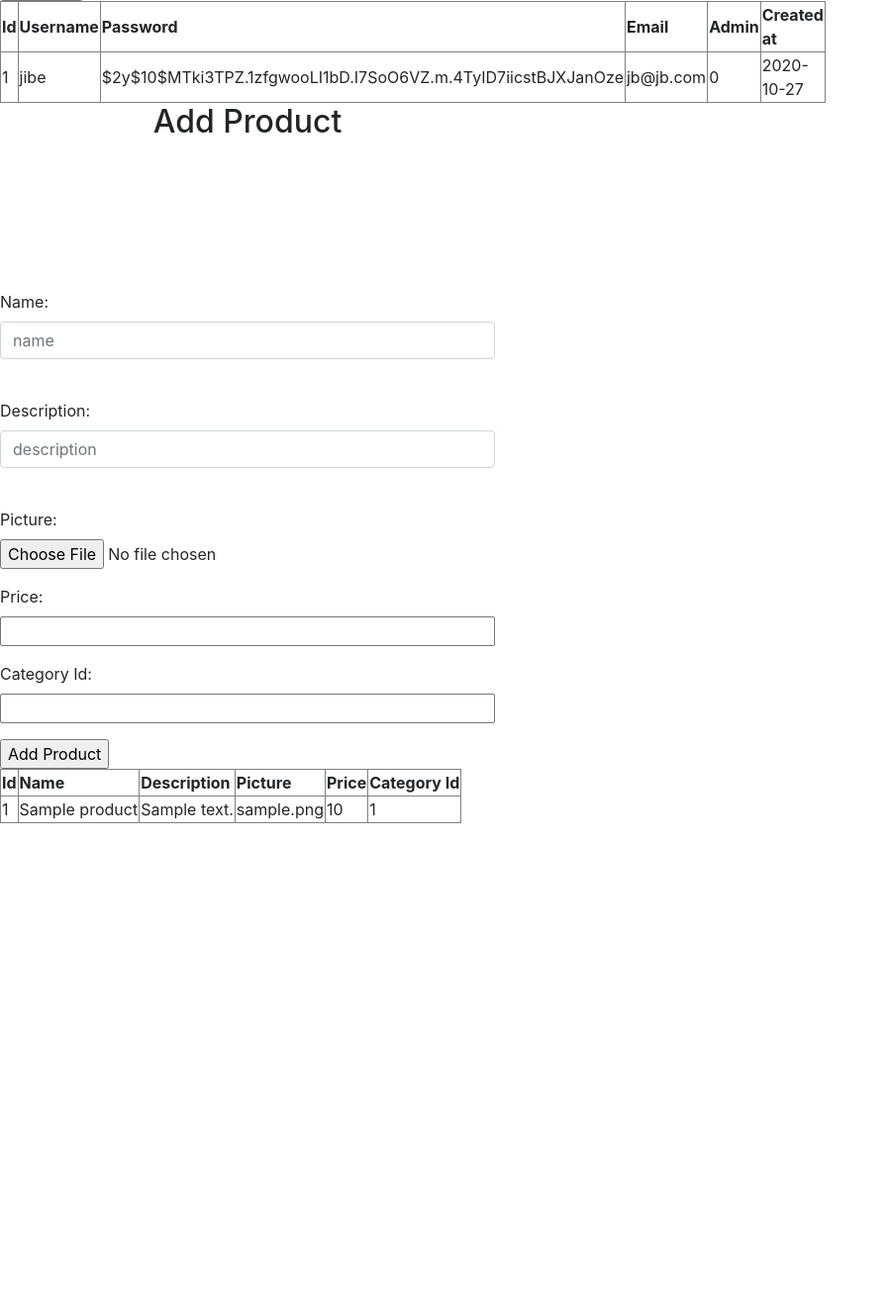
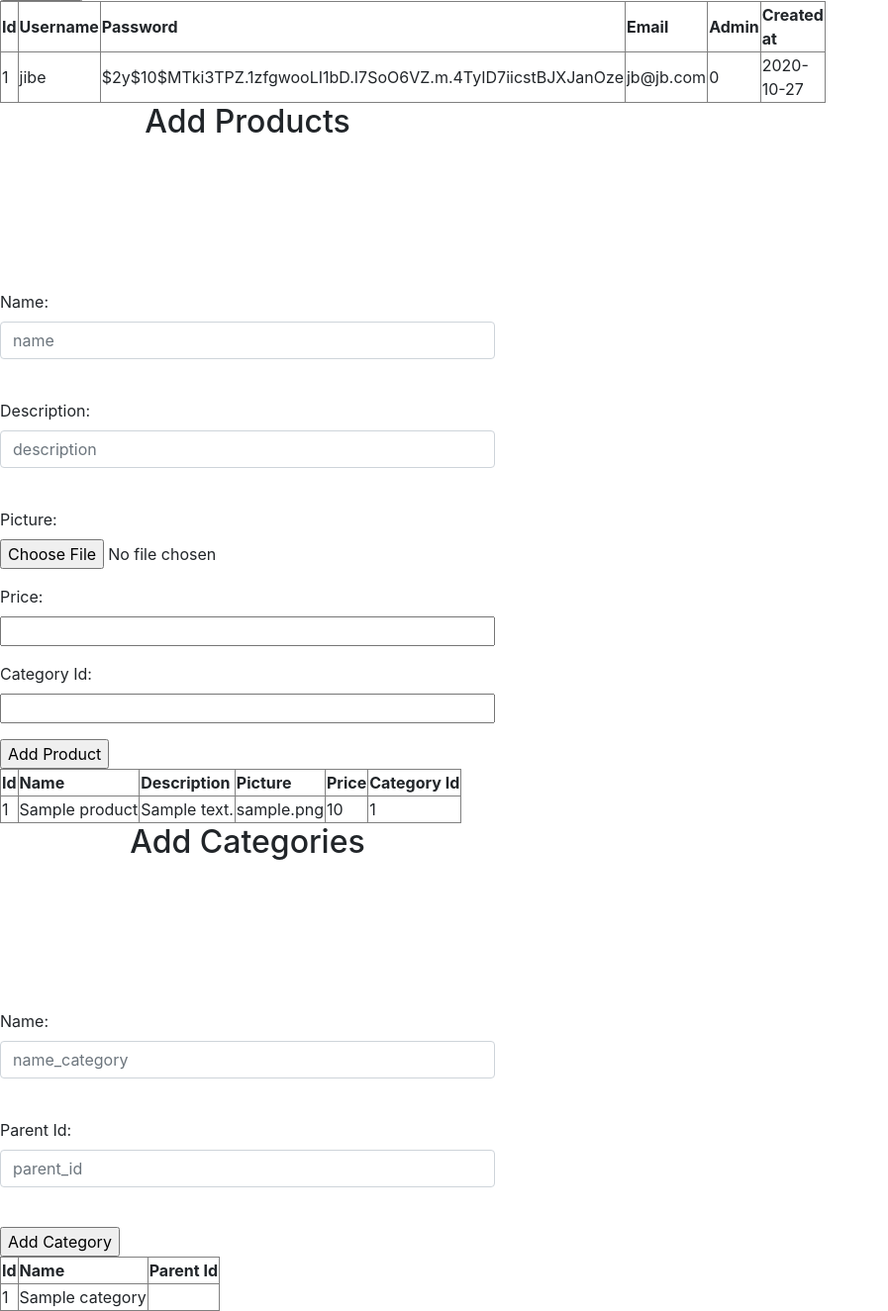
Before and after one commit to estellethou/My-shop-PHP, a PHP site: page /admin.php in a window 1280 px wide. Shown: the part 689-2014 px from the top of the page at 99% size, without its empty margins (0-897 px from the left). Before the commit the page ends 1521 px from the top, so only its background shows below. Run offline with PHP 8.4, Linux system fonts and the light colour scheme; data comes from the database, SQL or seed files in the repository; tables that the repository leaves empty hold one stand-in row (values such as "Sample post").

Commit message:
Add category form and save it to DB and verify if forms are not empty

```diff
--- a/admin.php
+++ b/admin.php
@@ -58,7 +58,7 @@
         }
 
         $reponse = $bdd->prepare("INSERT INTO categories(name, parent_id)
-                                  VALUES (?, ?;");
+                                  VALUES (?, ?);");
         $reponse->bindParam(1, $this->name_category, PDO::PARAM_STR);
         $reponse->bindParam(2, $this->parent_id, PDO::PARAM_INT);
         $reponse->execute();
@@ -109,16 +109,15 @@
     file_put_contents(ERROR_LOG_FILE, $e, FILE_APPEND);
 }
 
-if (isset($_POST['add_user'])){
+if (isset($_POST['add_user']) && !empty($_POST['username']) && !empty($_POST['password']) && !empty($_POST['email']) && !empty($_POST['admin'])){
     new User($_POST['username'], $_POST['password'], $_POST['email'], $_POST['admin']);
 }
 
-if (isset($_POST['add_product'])) {
-    $a =new Product($_POST['name'], $_POST['description'], $_POST['picture'], $_POST['price'], $_POST['category_id']);
-    var_dump($a);
+if (isset($_POST['add_product']) && !empty($_POST['name']) && !empty($_POST['description']) && !empty($_POST['picture']) && !empty($_POST['price']) && !empty($_POST['category_id'])) {
+    new Product($_POST['name'], $_POST['description'], $_POST['picture'], $_POST['price'], $_POST['category_id']);
 }
 
-if (isset($_POST['add_category'])) {
+if (isset($_POST['add_category']) && !empty($_POST['name_category']) && !empty($_POST['parent_id'])) {
     new Category($_POST['name_category'], $_POST['parent_id']);
 }
 ?>
@@ -197,7 +196,7 @@
 echo "</table>";
 ?>
 
-<h2> Add Product </h2>
+<h2> Add Products </h2>
         <form method="post">
             <div class="form-group">
                     <label for="username">Name: </label>
@@ -259,5 +258,44 @@
 echo "</table>";
 ?>
 
+<h2> Add Categories </h2>
+        <form method="post">
+            <div class="form-group">
+                    <label for="name_category">Name: </label>
+                    <input type="text" class="form-control" id="name_category" name="name_category" placeholder="name_category"> </br>
+            </div>
+
+            <div class="form-group">
+                    <label for="parent_id">Parent Id: </label>
+                    <input type="number" class="form-control" id="parent_id" name="parent_id" placeholder="parent_id"> </br>
+            </div>
+
+            <div>
+                <input type = "submit" name ="add_category" class="add_category" value="Add Category"/> </br>
+            </div>
+        </form>
+
+<?php
+$reponse = $bdd->prepare("SELECT * FROM categories");
+$reponse->execute();
+
+echo "<table border='1'>
+<tr>
+<th>Id</th>
+<th>Name</th>
+<th>Parent Id</th>
+</tr>";
+
+while($donnees = $reponse->fetch())
+{
+echo "<tr>";
+echo "<td>" . $donnees['id'] . "</td>";
+echo "<td>" . $donnees['name'] . "</td>";
+echo "<td>" . $donnees['parent_id'] . "</td>";
+echo "</tr>";
+}
+echo "</table>";
+?>
+
 </body>
 </html>
```
